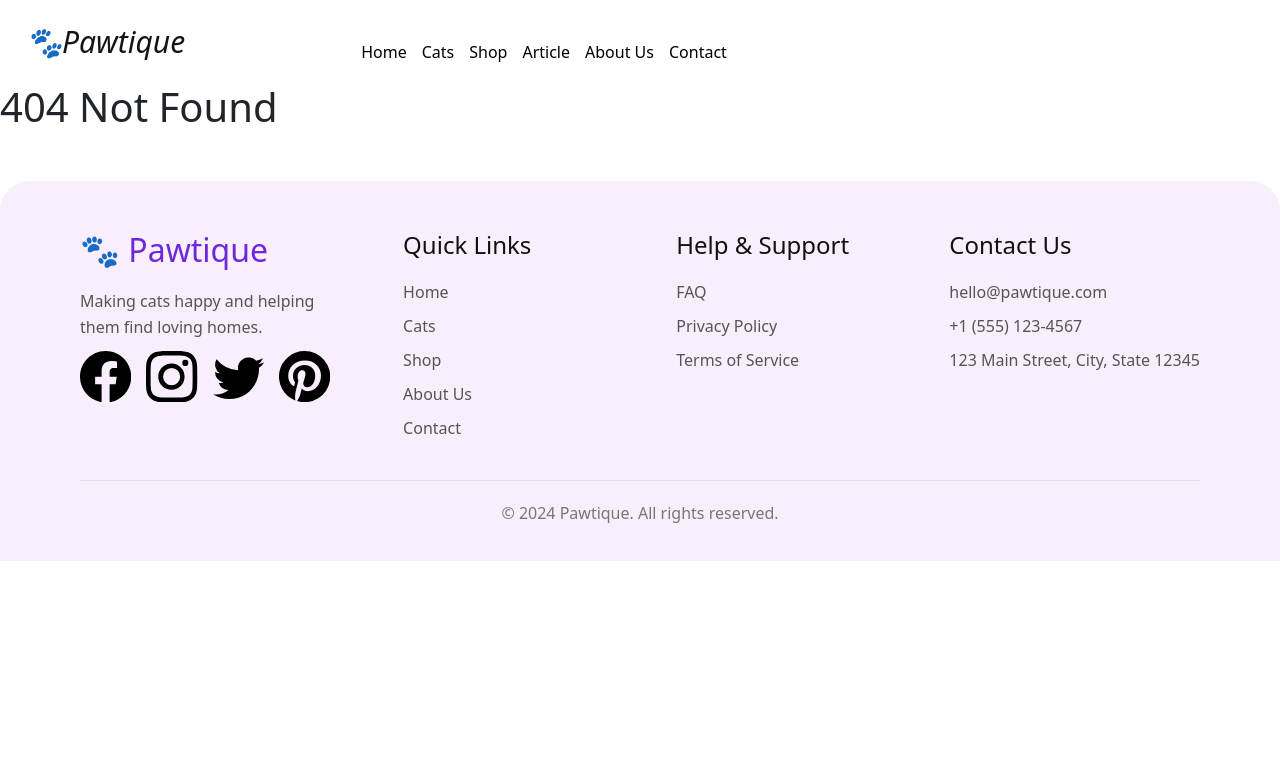
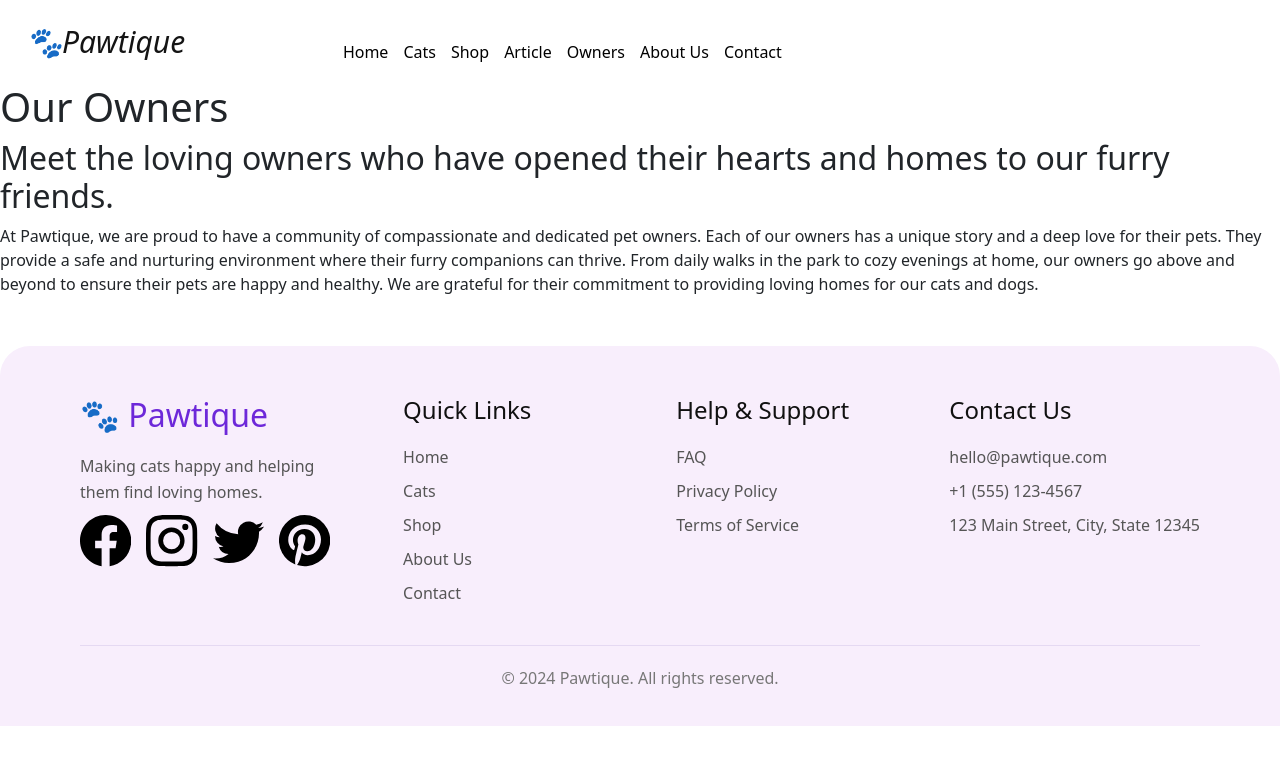
Before and after one commit to Mcfluffelbl/Pawtique, a React (Vite) app: page /owners in a window 1280 px wide. Shown: the top 764 px of the page. Built offline with nearby package versions, Linux system fonts and the light colour scheme.

Commit message:
feat: add OwnersPage component and update routing; enhance HomePage with links to Shop and Article

```diff
--- a/src/App.jsx
+++ b/src/App.jsx
@@ -4,6 +4,7 @@ import HomePage from './pages/HomePage'
 import CatsPage from './pages/CatsPage'
 import ShopPage from './pages/ShopPage'
 import ArticlePage from './pages/ArticlePage'
+import OwnersPage from './pages/OwnersPage'
 import AboutPage from './pages/AboutPage'
 import ContactPage from './pages/ContactPage'
 import CartPage from './pages/CartPage'
@@ -22,6 +23,7 @@ function App() {
         <Route path="/cats" element={<CatsPage />} />
         <Route path="/shop" element={<ShopPage />} />
         <Route path="/article" element={<ArticlePage />} />
+        <Route path="/owners" element={<OwnersPage />} />
         <Route path="/about" element={<AboutPage />} />
         <Route path="/contact" element={<ContactPage />} />
         <Route path="/cart" element={<CartPage />} />
--- a/src/components/Navbar.jsx
+++ b/src/components/Navbar.jsx
@@ -17,6 +17,7 @@ function Navbar() {
         <Link to="/cats">Cats</Link>
         <Link to="/shop">Shop</Link>
         <Link to="/article">Article</Link>
+        <Link to="/owners">Owners</Link>
         <Link to="/about">About Us</Link>
         <Link to="/contact">Contact</Link>
       </div>
--- a/src/pages/HomePage.jsx
+++ b/src/pages/HomePage.jsx
@@ -101,9 +101,11 @@ function HomePage() {
             <Handbag /> Shop Popular Picks
           </h2>
 
+          <Link to="/shop">
             <h4>
               View all products <ArrowRight />
             </h4>
+          </Link>
         </div>
 
         <div className="card-grid">
@@ -144,9 +146,11 @@ function HomePage() {
             <Newspaper /> Cat Care Tips
           </h2>
 
+          <Link to="/article">
             <h4>
               Read all articles <ArrowRight />
             </h4>
+          </Link>
         </div>
 
         <div className="tips-grid">
--- /dev/null
+++ b/src/pages/OwnersPage.jsx
@@ -0,0 +1,19 @@
+
+
+function OwnersPage() {
+    return (
+        <div className="owners-page">
+            <h1>Our Owners</h1>
+            <section className="owners-section">
+                <h2>
+                    Meet the loving owners who have opened their hearts and homes to our furry friends.
+                </h2>
+                <p>
+                    At Pawtique, we are proud to have a community of compassionate and dedicated pet owners. Each of our owners has a unique story and a deep love for their pets. They provide a safe and nurturing environment where their furry companions can thrive. From daily walks in the park to cozy evenings at home, our owners go above and beyond to ensure their pets are happy and healthy. We are grateful for their commitment to providing loving homes for our cats and dogs.
+                </p>
+            </section>
+        </div>
+    )
+}
+
+export default OwnersPage;
```
Lines whose indentation alone changed are shown as unchanged.
